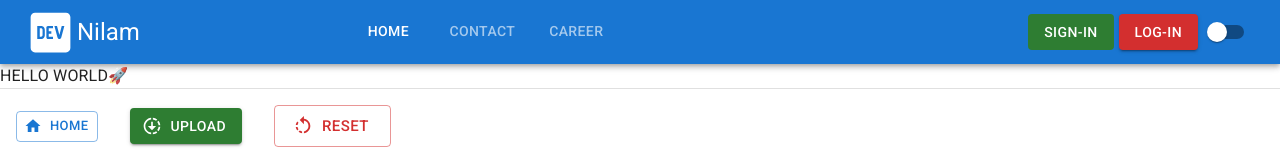
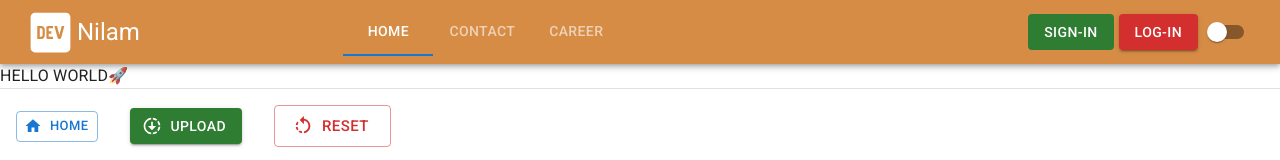
Before and after one commit to omkarpembarti/Material-UI-5, a React (Vite) app: page / in a window 1280 px wide. Shown: the top 160 px of the page. Built offline with nearby package versions, Linux system fonts and the light colour scheme; no server answers.

Commit message:
header styling

```diff
--- a/src/components/Header.jsx
+++ b/src/components/Header.jsx
@@ -7,7 +7,9 @@ import TabComponent from "./TabComponent";
 const Header = (props) => {
   return (
     <Fragment>
-      <AppBar position="static">
+      <AppBar
+        position="sticky"
+        sx={{ backgroundColor: `${props.mode ? "" : "#d68c45"}` }}>
         <Toolbar>
           <LogoDev sx={{ fontSize: "53px" }} />
           <Typography variant="h5">Nilam</Typography>
```
